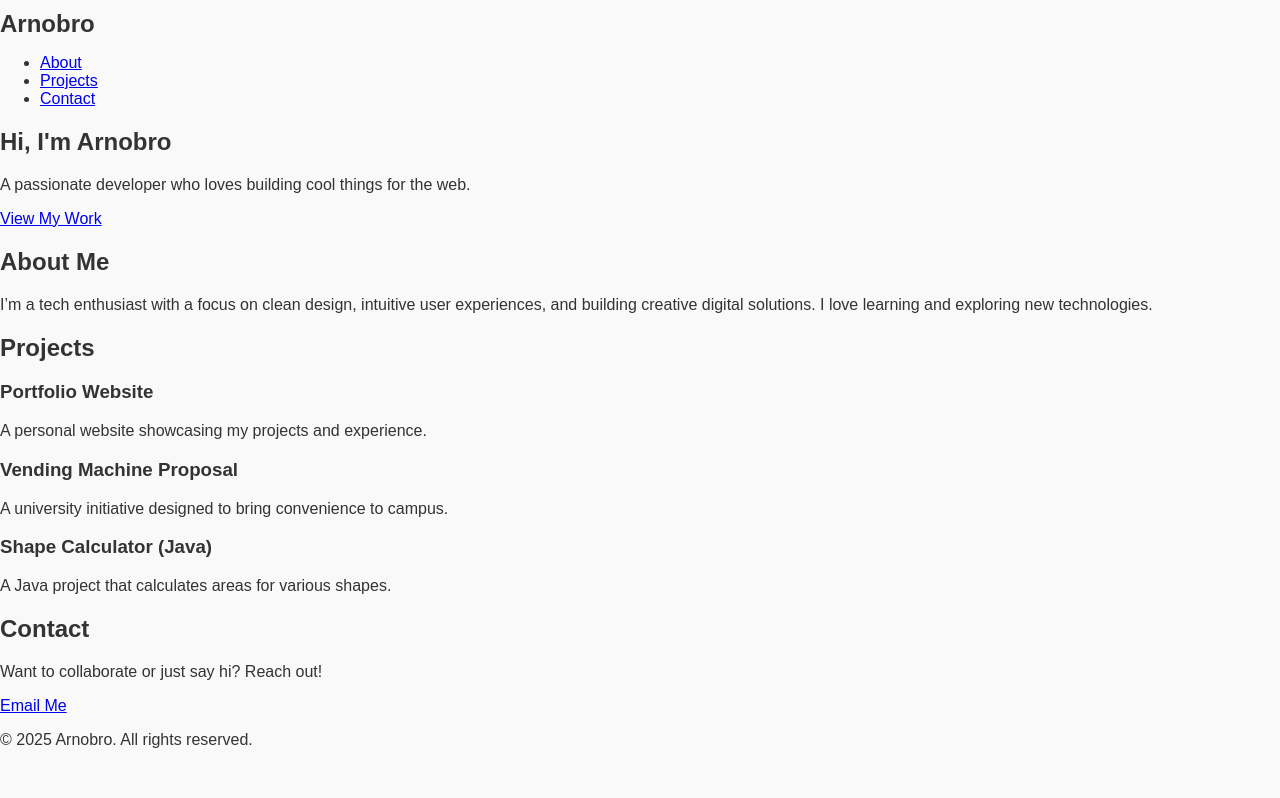
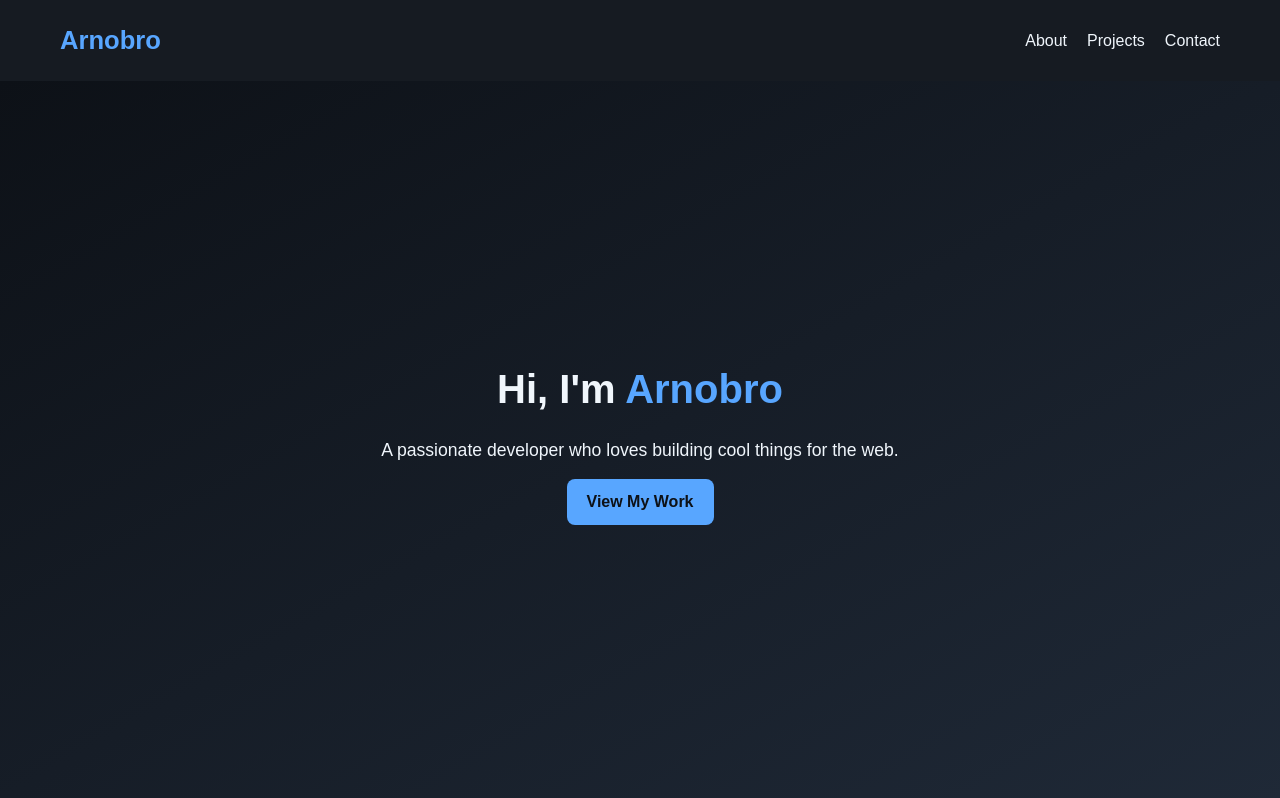
Before and after one commit to arnobro10/mhsharan, a plain HTML site: page index.html in a window 1280 px wide. Shown: the top 798 px of the page. Drawn offline with Linux system fonts and the light colour scheme.

Commit message:
Update styles.css

```diff
--- a/styles.css
+++ b/styles.css
@@ -1,59 +1,132 @@
-/* Global Styles */
-body {
-    font-family: Arial, sans-serif;
-    background-color: #f9f9f9;
-    color: #333;
-    margin: 0;
-    padding: 0;
+/* General Reset */
+* {
+  margin: 0;
+  padding: 0;
+  box-sizing: border-box;
 }
 
-.container {
-    display: flex;
-    justify-content: center;
-    align-items: center;
-    height: 100vh;
+body {
+  font-family: "Poppins", sans-serif;
+  line-height: 1.6;
+  background-color: #0d1117;
+  color: #f0f6fc;
 }
 
-.profile {
-    background-color: white;
-    padding: 30px;
-    border-radius: 10px;
-    box-shadow: 0 4px 8px rgba(0, 0, 0, 0.1);
-    text-align: center;
-    width: 300px;
+/* Navbar */
+nav {
+  display: flex;
+  justify-content: space-between;
+  align-items: center;
+  padding: 20px 60px;
+  background-color: #161b22;
+  position: sticky;
+  top: 0;
 }
 
-.profile-img {
-    width: 150px;
-    height: 150px;
-    border-radius: 50%;
-    margin-bottom: 20px;
+.logo {
+  font-size: 1.6rem;
+  color: #58a6ff;
 }
 
-h1 {
-    font-size: 24px;
-    margin: 10px 0;
+.nav-links {
+  list-style: none;
+  display: flex;
+  gap: 20px;
 }
 
-.job-title {
-    font-size: 16px;
-    color: #555;
+.nav-links a {
+  color: #f0f6fc;
+  text-decoration: none;
+  transition: color 0.3s ease;
 }
 
-.bio {
-    font-size: 14px;
-    margin: 15px 0;
-    color: #777;
+.nav-links a:hover {
+  color: #58a6ff;
 }
 
-.social-links a {
-    display: inline-block;
-    margin: 5px 10px;
-    text-decoration: none;
-    color: #0077b5;
-    font-weight: bold;
+/* Hero Section */
+.hero {
+  height: 90vh;
+  display: flex;
+  justify-content: center;
+  align-items: center;
+  text-align: center;
+  background: linear-gradient(to bottom right, #0d1117, #1f2937);
+  padding: 0 20px;
 }
 
-.social-links a:hover {
-    text-decoration: underline;
+.hero h2 {
+  font-size: 2.5rem;
 }
+
+.hero span {
+  color: #58a6ff;
+}
+
+.hero p {
+  margin: 15px 0;
+  font-size: 1.1rem;
+}
+
+.btn {
+  display: inline-block;
+  background-color: #58a6ff;
+  color: #0d1117;
+  padding: 10px 20px;
+  border-radius: 8px;
+  font-weight: 600;
+  text-decoration: none;
+  transition: all 0.3s ease;
+}
+
+.btn:hover {
+  background-color: #1f6feb;
+}
+
+/* About Section */
+.about, .projects, .contact {
+  padding: 60px 20px;
+  text-align: center;
+  max-width: 900px;
+  margin: auto;
+}
+
+.about p {
+  margin-top: 15px;
+  color: #c9d1d9;
+}
+
+/* Projects */
+.project-grid {
+  display: grid;
+  grid-template-columns: repeat(auto-fit, minmax(250px, 1fr));
+  gap: 20px;
+  margin-top: 30px;
+}
+
+.project-card {
+  background-color: #161b22;
+  padding: 20px;
+  border-radius: 10px;
+  box-shadow: 0 4px 10px rgba(0, 0, 0, 0.3);
+  transition: transform 0.3s ease;
+}
+
+.project-card:hover {
+  transform: translateY(-5px);
+}
+
+/* Contact */
+.contact p {
+  margin-bottom: 20px;
+}
+
+/* Footer */
+footer {
+  background-color: #161b22;
+  text-align: center;
+  padding: 20px;
+  margin-top: 40px;
+  font-size: 0.9rem;
+  color: #8b949e;
+}
```
